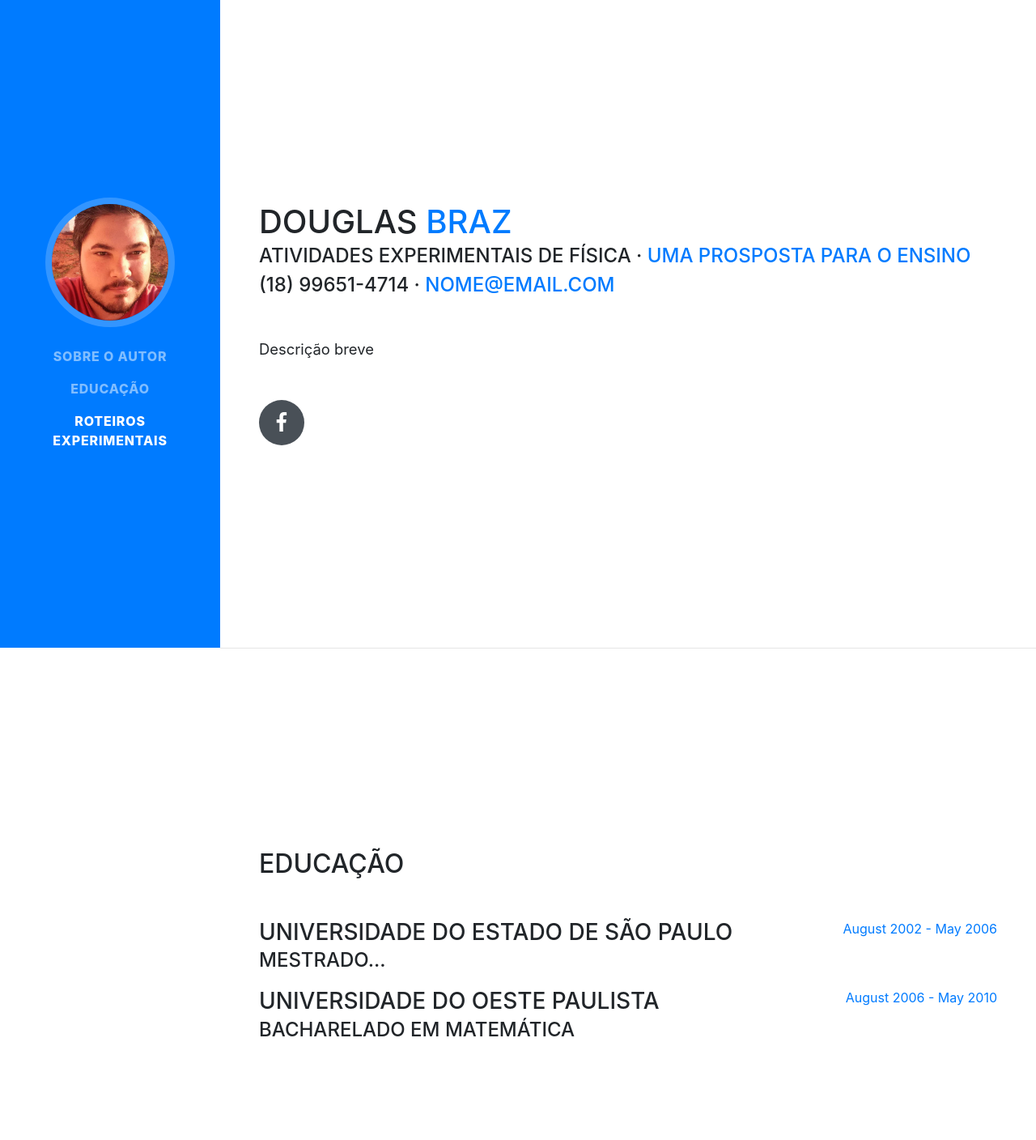
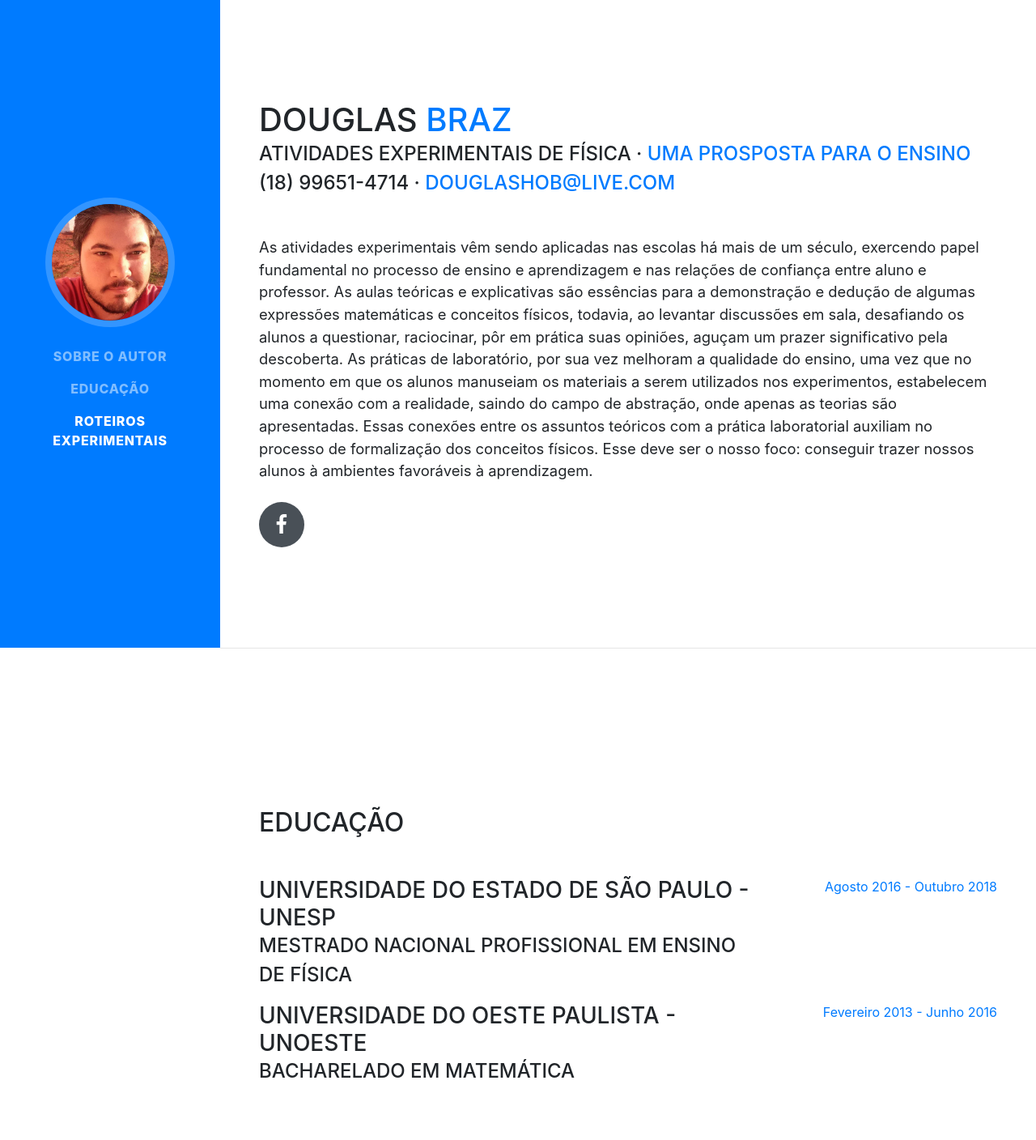
Before and after one commit to rafadelanhese/mestrado, a website with bundled scripts: page index.html in a window 1280 px wide. Shown: the top 1408 px of the page at 81% size. Built offline with nearby package versions, Linux system fonts and the light colour scheme; a web font is replaced by a local one.

Commit message:
Atualização do index e do readme

```diff
--- a/index.html
+++ b/index.html
@@ -60,9 +60,14 @@
           <div class="subheading mb-0">Atividades Experimentais de Física · <span class="text-primary">Uma prosposta para o ensino</span>
           </div>
           <div class="subheading mb-5">(18) 99651-4714 ·
-            <a href="mailto:name@email.com">nome@email.com</a>
+            <a href="mailto:name@email.com">douglashob@live.com</a>
           </div>
-          <p class="lead mb-5">Descrição breve</p>
+          <p class="lead mb-4">
+            As atividades experimentais vêm sendo aplicadas nas escolas há mais de um século, exercendo papel fundamental no processo de ensino e aprendizagem e nas relações de confiança entre aluno e professor.
+As aulas teóricas e explicativas são essências para a demonstração e dedução de algumas expressões matemáticas e conceitos físicos, todavia, ao levantar discussões em sala, desafiando os alunos a questionar, raciocinar, pôr em prática suas opiniões, aguçam um prazer significativo pela descoberta.
+As práticas de laboratório, por sua vez melhoram a qualidade do ensino, uma vez que no momento em que os alunos manuseiam os materiais a serem utilizados nos experimentos, estabelecem uma conexão com a realidade, saindo do campo de abstração, onde apenas as teorias são apresentadas.
+Essas conexões entre os assuntos teóricos com a prática laboratorial auxiliam no processo de formalização dos conceitos físicos. Esse deve ser o nosso foco: conseguir trazer nossos alunos à ambientes favoráveis à aprendizagem.
+          </p>
           <div class="social-icons">
             <a href="https://www.facebook.com/douglas.braz.330?fb_dtsg_ag=AdzmHPdjdUccT76mbJGfiJRJ5-a-HXKWq_HzKGdDujM4hg%3AAdw2OhSjWd4HP-StoQ5ZByH4lpKYmQR0TiwUueExYGMg7w" target="blank">
               <i class="fab fa-facebook-f"></i>
@@ -79,21 +84,21 @@
 
           <div class="resume-item d-flex flex-column flex-md-row">
             <div class="resume-content mr-auto">
-              <h3 class="mb-0">Universidade do Estado de São Paulo</h3>
-              <div class="subheading mb-3">Mestrado...</div>
+              <h3 class="mb-0">Universidade do Estado de São Paulo - Unesp</h3>
+              <div class="subheading mb-3">Mestrado Nacional Profissional em Ensino de Física</div>
             </div>
             <div class="resume-date text-md-right">
-              <span class="text-primary">August 2002 - May 2006</span>
+              <span class="text-primary">Agosto 2016 - Outubro 2018</span>
             </div>
           </div>
 
           <div class="resume-item d-flex flex-column flex-md-row mb-5">
             <div class="resume-content mr-auto">
-              <h3 class="mb-0">Universidade do Oeste Paulista</h3>
+              <h3 class="mb-0">Universidade do Oeste Paulista - Unoeste</h3>
               <div class="subheading mb-3">Bacharelado em Matemática</div>
             </div>
             <div class="resume-date text-md-right">
-              <span class="text-primary">August 2006 - May 2010</span>
+              <span class="text-primary">Fevereiro 2013 - Junho 2016</span>
             </div>
           </div>
 
```
Also changed, not shown: README.md.
